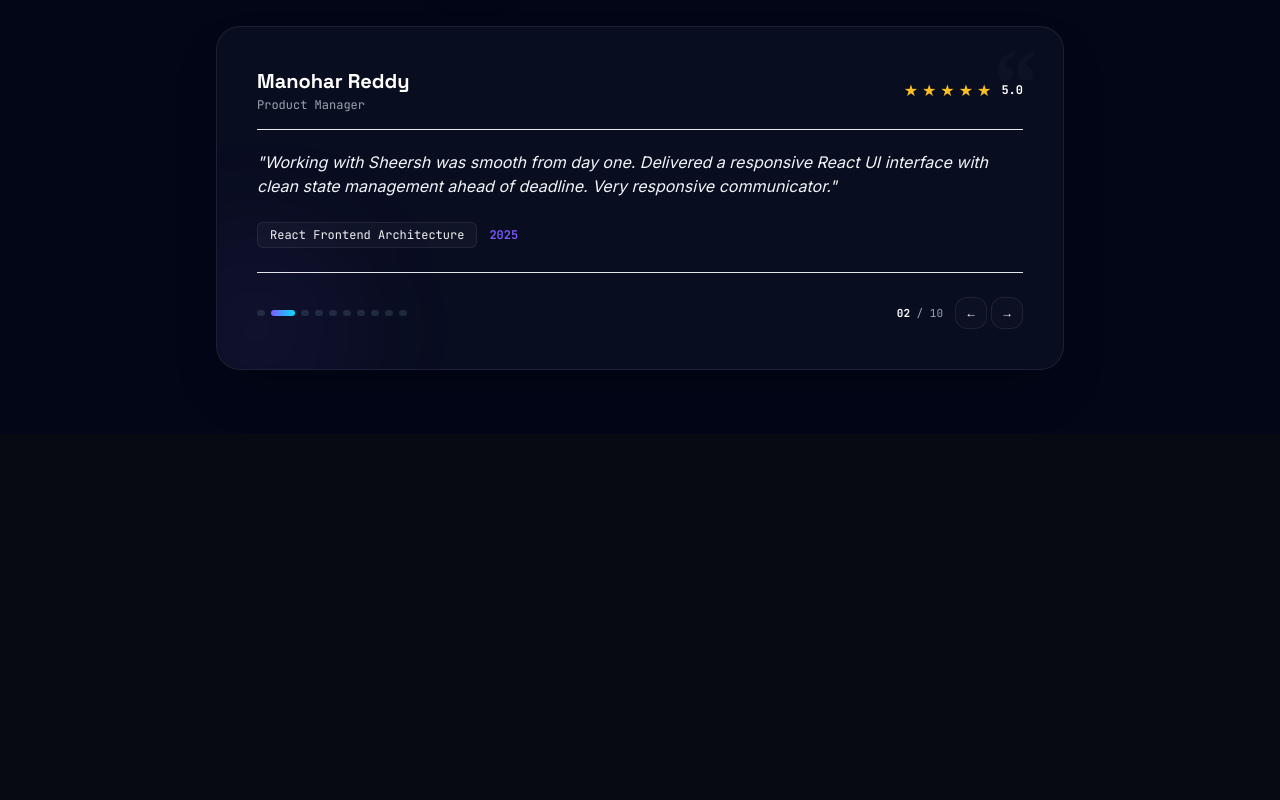
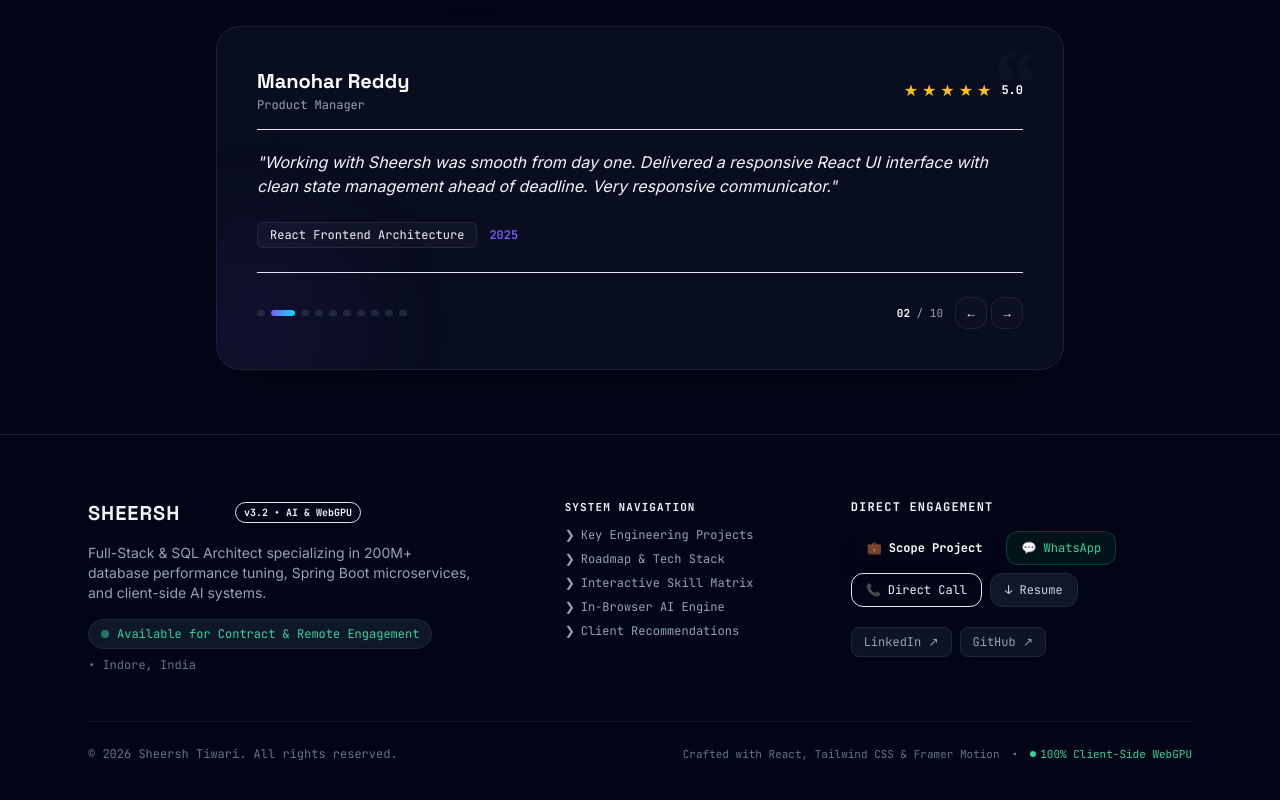
Before and after one commit to Snehiltiwari07/sheersh-portfolio, a React (Vite) app: page / in a window 1280 px wide. Shown: the part 5852-6652 px from the top of the page. Before the commit the page ends 6286 px from the top, so only its background shows below. Built offline with nearby package versions, Linux system fonts and the light colour scheme.

Commit message:
Fixed the footer issue

```diff
--- a/src/App.jsx
+++ b/src/App.jsx
@@ -8,40 +8,33 @@ import Playground from './components/Playground';
 import Reviews from './components/Reviews';
 import ChatEngine from './components/ChatEngine';
 import HireDrawer, { FloatingHireButton } from './components/HireDrawer';
+import Footer from './components/Footer'; // Import Footer
 
 export default function App() {
   const [isHireDrawerOpen, setIsHireDrawerOpen] = useState(false);
 
   return (
-    <div className="min-h-screen bg-slate-950 text-slate-100 selection:bg-orange-500 selection:text-white">
-      {/* Top Fixed Navigation Bar */}
+    <div className="min-h-screen bg-slate-950 text-slate-100 selection:bg-orange-500 selection:text-white flex flex-col justify-between">
+      {/* Top Navigation */}
       <Navbar onOpenHireDrawer={() => setIsHireDrawerOpen(true)} />
 
       <main className="space-y-12">
-        {/* Hero Section */}
         <Hero onOpenHireDrawer={() => setIsHireDrawerOpen(true)} />
-
-        {/* Tech Stack Timeline & Skill Matrix */}
         <TechStack />
         <SkillOrbit />
-
-        {/* Client-Side WebGPU AI Showcase */}
         <LocalLLMRunner />
-
-        {/* Interactive Game Playground */}
         <Playground />
-
-        {/* Client Recommendations */}
         <Reviews />
       </main>
 
-      {/* Floating "Ask ST" AI Chat Assistant */}
+      {/* Enhanced Footer */}
+      <Footer onOpenHireDrawer={() => setIsHireDrawerOpen(true)} />
+
+      {/* Floating Utilities */}
       <ChatEngine />
-
-      {/* Floating Project Cost Estimator Button */}
       <FloatingHireButton onClick={() => setIsHireDrawerOpen(true)} />
 
-      {/* Interactive Scope & Cost Estimator Drawer */}
+      {/* Drawers */}
       <HireDrawer
         open={isHireDrawerOpen}
         onClose={() => setIsHireDrawerOpen(false)}
--- a/src/components/Footer.jsx
+++ b/src/components/Footer.jsx
@@ -2,80 +2,147 @@ import { profile } from '../data/profile';
 
 export default function Footer({ onOpenHireDrawer }) {
   return (
-    <footer className="glass border-t border-line mt-20 pt-16 pb-28 relative z-10">
-      <div className="max-w-6xl mx-auto px-6 grid grid-cols-1 md:grid-cols-12 gap-10">
+    <footer className="relative z-10 bg-slate-950/90 border-t border-slate-800/80 pt-16 pb-28 sm:pb-20 overflow-hidden">
+      {/* Background Ambient Glow */}
+      <div className="absolute bottom-0 left-1/2 -translate-x-1/2 w-[500px] h-64 bg-gradient-to-tr from-violet-600/10 via-cyan-500/10 to-orange-500/10 rounded-full blur-[120px] pointer-events-none -z-10" />
 
-        {/* Brand & Bio */}
+      <div className="max-w-6xl mx-auto px-4 sm:px-6">
+        <div className="grid grid-cols-1 md:grid-cols-12 gap-10">
+
+          {/* Brand & Identity Column */}
           <div className="md:col-span-5 space-y-4">
-          <div className="flex items-center gap-2">
-            <span className="font-display font-bold text-xl text-ink">Sheersh<span className="grad-text">.dev</span></span>
-            <span className="chip px-2.5 py-0.5 rounded-full text-[10px] text-cyan">v3.0</span>
+            <div className="flex items-center gap-2.5">
+              <span className="font-display font-black text-xl text-slate-100 tracking-wider">
+                SHEERSH<span className="text-transparent bg-clip-text bg-gradient-to-r from-violet-400 to-orange-400">.dev</span>
+              </span>
+              <span className="px-2 py-0.5 rounded-full text-[10px] font-mono font-bold text-cyan-300 bg-cyan-950/60 border border-cyan-800/60 shadow-sm">
+                v3.2 • AI & WebGPU
+              </span>
             </div>
 
-          <p className="text-muted text-sm leading-relaxed max-w-sm">
-            {profile.title} based in Indore, India. Available for global remote contracts and full-stack engagements.
+            <p className="text-slate-400 text-xs sm:text-sm leading-relaxed max-w-sm">
+              Full-Stack & SQL Architect specializing in 200M+ database performance tuning, Spring Boot microservices, and client-side AI systems.
             </p>
 
-          <div className="inline-flex items-center gap-2 px-3 py-1.5 rounded-full glass border border-line text-xs font-mono text-cyan">
+            <div className="flex items-center gap-2 flex-wrap">
+              <div className="inline-flex items-center gap-2 px-3 py-1.5 rounded-full bg-slate-900 border border-slate-800 text-xs font-mono text-emerald-400 shadow-sm">
                 <span className="w-2 h-2 rounded-full bg-emerald-400 animate-pulse" />
-            Open for New Projects
+                Available for Contract & Remote Engagement
+              </div>
+              <span className="text-xs font-mono text-slate-500">• Indore, India</span>
             </div>
           </div>
 
           {/* Quick Navigation Links */}
           <div className="md:col-span-3 space-y-3 font-mono text-xs">
-          <p className="text-violet font-bold uppercase tracking-wider mb-2">Navigation</p>
-          <ul className="space-y-2 text-muted">
-            <li><a href="#services" className="hover:text-cyan transition">❯ Services</a></li>
-            <li><a href="#tech-stack" className="hover:text-cyan transition">❯ Tech Stack</a></li>
-            <li><a href="#achievements" className="hover:text-cyan transition">❯ Achievements</a></li>
-            <li><a href="#playground" className="hover:text-cyan transition">❯ Mini Game</a></li>
-            <li><a href="#reviews" className="hover:text-cyan transition">❯ Client Reviews</a></li>
+            <p className="text-violet-400 font-bold uppercase tracking-widest text-[11px]">
+              System Navigation
+            </p>
+            <ul className="space-y-2 text-slate-400">
+              <li>
+                <a href="#projects" className="hover:text-cyan-400 transition-colors flex items-center gap-1.5">
+                  <span className="text-violet-500">❯</span> Key Engineering Projects
+                </a>
+              </li>
+              <li>
+                <a href="#tech-stack" className="hover:text-cyan-400 transition-colors flex items-center gap-1.5">
+                  <span className="text-violet-500">❯</span> Roadmap & Tech Stack
+                </a>
+              </li>
+              <li>
+                <a href="#skill-matrix" className="hover:text-cyan-400 transition-colors flex items-center gap-1.5">
+                  <span className="text-violet-500">❯</span> Interactive Skill Matrix
+                </a>
+              </li>
+              <li>
+                <a href="#local-llm" className="hover:text-cyan-400 transition-colors flex items-center gap-1.5">
+                  <span className="text-violet-500">❯</span> In-Browser AI Engine
+                </a>
+              </li>
+              <li>
+                <a href="#reviews" className="hover:text-cyan-400 transition-colors flex items-center gap-1.5">
+                  <span className="text-violet-500">❯</span> Client Recommendations
+                </a>
+              </li>
             </ul>
           </div>
 
-        {/* Direct Actions & Contacts */}
+          {/* Direct Actions & Contact Hub */}
           <div className="md:col-span-4 space-y-4">
-          <p className="font-mono text-xs text-violet font-bold uppercase tracking-wider mb-2">Let's Connect</p>
+            <p className="font-mono text-xs text-violet-400 font-bold uppercase tracking-widest text-[11px]">
+              Direct Engagement
+            </p>
 
+            {/* Primary Action Buttons */}
             <div className="flex flex-wrap gap-2">
               <button
                 onClick={onOpenHireDrawer}
-              className="chip px-4 py-2 rounded-xl text-xs font-mono text-white grad-bg border-none"
+                className="px-4 py-2 rounded-xl text-xs font-mono font-bold text-white bg-gradient-to-r from-violet-600 via-indigo-600 to-orange-500 hover:opacity-90 shadow-lg transition-all active:scale-95 cursor-pointer flex items-center gap-2"
               >
-              💼 Scope Project
+                <span>💼 Scope Project</span>
               </button>
+
+              <a
+                href={profile.whatsappUrl}
+                target="_blank"
+                rel="noreferrer"
+                className="px-3.5 py-2 rounded-xl text-xs font-mono text-emerald-400 bg-emerald-950/40 border border-emerald-800/60 hover:bg-emerald-900/50 transition-colors flex items-center gap-1.5"
+              >
+                <span>💬 WhatsApp</span>
+              </a>
+
               <a
                 href={profile.phoneUrl}
-              className="chip px-4 py-2 rounded-xl text-xs font-mono text-cyan hover:border-cyan"
+                className="px-3.5 py-2 rounded-xl text-xs font-mono text-cyan-400 bg-cyan-950/40 border border-cyan-800/60 hover:bg-cyan-900/50 transition-colors flex items-center gap-1.5"
               >
-              📞 Direct Call
+                <span>📞 Direct Call</span>
               </a>
+
               <a
                 href={profile.resumeUrl}
                 download="Sheersh_Tiwari_Resume.pdf"
-              className="chip px-4 py-2 rounded-xl text-xs font-mono hover:border-violet"
+                className="px-3.5 py-2 rounded-xl text-xs font-mono text-slate-300 bg-slate-900 border border-slate-800 hover:text-white hover:border-slate-700 transition-colors flex items-center gap-1.5"
               >
-              ↓ Resume
+                <span>↓ Resume</span>
               </a>
             </div>
 
-          <div className="flex gap-3 pt-2">
-            <a href={profile.linkedin} target="_blank" rel="noreferrer" className="chip px-3 py-1.5 rounded-lg text-xs font-mono">
-              LinkedIn
+            {/* Social Network Links */}
+            <div className="flex gap-2 pt-1">
+              <a
+                href={profile.linkedin}
+                target="_blank"
+                rel="noreferrer"
+                className="px-3 py-1.5 rounded-lg text-xs font-mono text-slate-400 bg-slate-900/90 border border-slate-800 hover:text-white hover:border-slate-700 transition-colors"
+              >
+                LinkedIn ↗
               </a>
-            <a href={profile.github} target="_blank" rel="noreferrer" className="chip px-3 py-1.5 rounded-lg text-xs font-mono">
-              GitHub
+              <a
+                href={profile.github}
+                target="_blank"
+                rel="noreferrer"
+                className="px-3 py-1.5 rounded-lg text-xs font-mono text-slate-400 bg-slate-900/90 border border-slate-800 hover:text-white hover:border-slate-700 transition-colors"
+              >
+                GitHub ↗
               </a>
             </div>
           </div>
 
         </div>
 
-      {/* Bottom Bar */}
-      <div className="max-w-6xl mx-auto px-6 mt-12 pt-6 border-t border-line/60 flex flex-col sm:flex-row items-center justify-between font-mono text-xs text-muted gap-4">
+        {/* Bottom Bar & Copyright Notice */}
+        <div className="mt-12 pt-6 border-t border-slate-900 flex flex-col sm:flex-row items-center justify-between font-mono text-xs text-slate-500 gap-4">
           <p>© 2026 Sheersh Tiwari. All rights reserved.</p>
-        <p className="text-[11px]">Crafted with React, Tailwind CSS & Framer Motion</p>
+          <div className="flex items-center gap-3 text-[11px]">
+            <span>Crafted with React, Tailwind CSS & Framer Motion</span>
+            <span>•</span>
+            <span className="text-emerald-400 flex items-center gap-1">
+              <span className="w-1.5 h-1.5 rounded-full bg-emerald-400" />
+              100% Client-Side WebGPU
+            </span>
+          </div>
+        </div>
+
       </div>
     </footer>
   );
```
Lines whose indentation alone changed are shown as unchanged.
